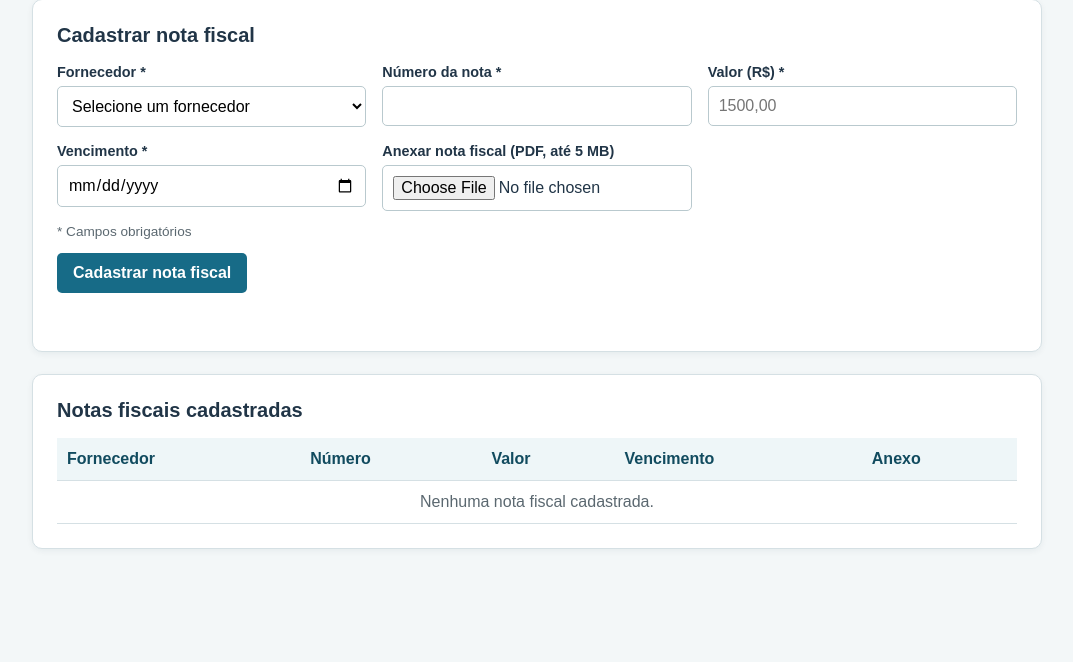
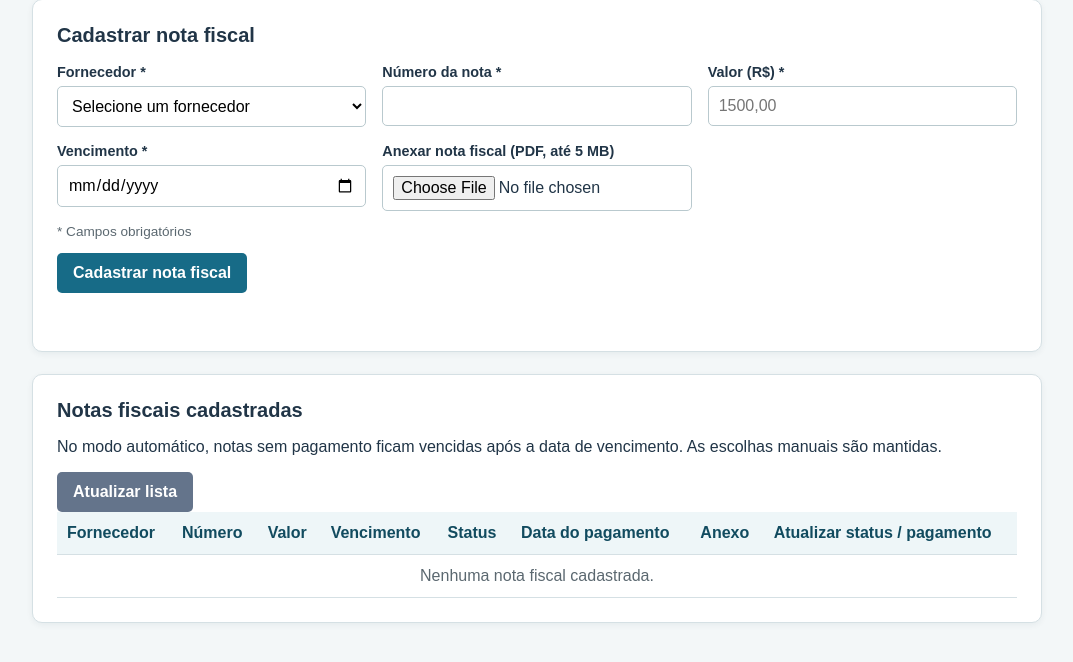
Before and after one commit to alinepamplona/fornece-plus, a Flask app: page /notas-fiscais in a window 1280 px wide. Shown: the part 118-780 px from the top of the page, without its empty margins (103-1176 px from the left). Run offline with Flask 3, Linux system fonts and the light colour scheme; the visitor is signed in with stand-in values (Sample User, id 1); data that the repository does not hold is empty.

Commit message:
feat: adiciona controle de pagamentos na interface

```diff
--- a/static/notas.js
+++ b/static/notas.js
@@ -2,6 +2,71 @@ const formularioNota = document.querySelector("#form-nota-fiscal");
 const seletorFornecedor = document.querySelector("#fornecedor_id");
 const mensagemNota = document.querySelector("#mensagem-nota");
 const listaNotas = document.querySelector("#lista-notas-fiscais");
+const ehAdmin = document.body.dataset.admin === "true";
+const totalColunas = ehAdmin ? 8 : 7;
+
+function formatarData(data) {
+    return data ? data.split("-").reverse().join("/") : "—";
+}
+
+function criarControlePagamento(nota) {
+    const celula = document.createElement("td");
+    const formulario = document.createElement("form");
+    formulario.className = "controle-pagamento";
+    const seletor = document.createElement("select");
+    seletor.setAttribute("aria-label", `Status da nota ${nota.numero}`);
+    ["Automatico", "Pendente", "Vencida", "Paga"].forEach((modo) => {
+        const opcao = document.createElement("option");
+        opcao.value = modo;
+        opcao.textContent = modo === "Automatico" ? "Automático" : modo;
+        opcao.selected = modo === nota.modo_status;
+        seletor.appendChild(opcao);
+    });
+    const rotulo = document.createElement("label");
+    rotulo.textContent = "Data do pagamento";
+    const data = document.createElement("input");
+    data.type = "date";
+    data.max = document.body.dataset.hoje;
+    data.value = nota.data_pagamento || "";
+    rotulo.appendChild(data);
+    function atualizarCampo() {
+        rotulo.hidden = seletor.value !== "Paga";
+        data.disabled = seletor.value !== "Paga";
+        data.required = seletor.value === "Paga";
+    }
+    seletor.addEventListener("change", atualizarCampo);
+    atualizarCampo();
+    const botao = document.createElement("button");
+    botao.type = "submit";
+    botao.textContent = "Salvar";
+    formulario.addEventListener("submit", async (evento) => {
+        evento.preventDefault();
+        const removerPagamento = nota.modo_status === "Paga" && seletor.value !== "Paga";
+        if (removerPagamento && !window.confirm("Esta alteração removerá a data do pagamento. Deseja continuar?")) return;
+        if (seletor.value === "Paga" && (!data.value || data.value > data.max)) {
+            return mostrarMensagemNota("Informe a data do pagamento, sem usar uma data futura.", "erro");
+        }
+        botao.disabled = true;
+        try {
+            const resposta = await fetch(`/api/notas-fiscais/${nota.id}/pagamento`, {
+                method: "PATCH",
+                headers: { "Content-Type": "application/json" },
+                body: JSON.stringify({ modo_status: seletor.value, data_pagamento: data.value, confirmar_remocao: removerPagamento })
+            });
+            const resultado = await resposta.json();
+            if (!resposta.ok) throw new Error(resultado.erro);
+            mostrarMensagemNota(resultado.mensagem, "sucesso");
+            await carregarNotas();
+        } catch (erro) {
+            mostrarMensagemNota(erro.message || "Não foi possível atualizar o pagamento.", "erro");
+        } finally {
+            botao.disabled = false;
+        }
+    });
+    formulario.append(seletor, rotulo, botao);
+    celula.appendChild(formulario);
+    return celula;
+}
 
 function criarCelula(texto) {
     const celula = document.createElement("td");
@@ -103,18 +168,28 @@ async function carregarNotas() {
         if (!resposta.ok) throw new Error(notas.erro);
         listaNotas.innerHTML = "";
         if (!notas.length) {
-            listaNotas.innerHTML = '<tr><td colspan="5">Nenhuma nota fiscal cadastrada.</td></tr>';
+            listaNotas.innerHTML = `<tr><td colspan="${totalColunas}">Nenhuma nota fiscal cadastrada.</td></tr>`;
             return;
         }
         notas.forEach((nota) => {
             const linha = document.createElement("tr");
-            [nota.fornecedor_nome, nota.numero, formatarValor(nota.valor), nota.vencimento]
+            [nota.fornecedor_nome, nota.numero, formatarValor(nota.valor), formatarData(nota.vencimento)]
                 .forEach((valor) => linha.appendChild(criarCelula(valor)));
+            const status = criarCelula(nota.status);
+            status.className = `status-${nota.status.toLowerCase()}`;
+            if (nota.modo_status === "Automatico") status.appendChild(document.createTextNode(" (automático)"));
+            linha.append(status, criarCelula(formatarData(nota.data_pagamento)));
             linha.appendChild(criarAcoesAnexo(nota));
+            if (ehAdmin) linha.appendChild(criarControlePagamento(nota));
             listaNotas.appendChild(linha);
         });
     } catch (erro) {
-        listaNotas.innerHTML = `<tr><td colspan="5">${erro.message || "Erro ao carregar notas fiscais."}</td></tr>`;
+        listaNotas.replaceChildren();
+        const linha = document.createElement("tr");
+        const celula = criarCelula(erro.message || "Erro ao carregar notas fiscais.");
+        celula.colSpan = totalColunas;
+        linha.appendChild(celula);
+        listaNotas.appendChild(linha);
     }
 }
 
@@ -143,4 +218,5 @@ document.querySelectorAll("[data-logout]").forEach((botao) => botao.addEventList
 }));
 
 carregarFornecedores().catch((erro) => mostrarMensagemNota(erro.message || "Erro ao carregar fornecedores.", "erro"));
+document.querySelector("#atualizar-notas").addEventListener("click", carregarNotas);
 carregarNotas();
--- a/static/style.css
+++ b/static/style.css
@@ -75,3 +75,7 @@ td[colspan] { text-align: center; color: #5b6870; }
 .botao-link { padding: 0; color: var(--azul); background: transparent; font-size: .9rem; font-weight: normal; }
 .botao-link:hover { color: var(--azul-escuro); background: transparent; text-decoration: underline; }
 .botao-link.perigo { color: var(--erro); }
+.controle-pagamento { display: grid; gap: 8px; min-width: 180px; }
+.status-paga { color: var(--sucesso); font-weight: bold; }
+.status-vencida { color: var(--erro); font-weight: bold; }
+.status-pendente { color: #835900; font-weight: bold; }
--- a/templates/notas_fiscais.html
+++ b/templates/notas_fiscais.html
@@ -4,7 +4,7 @@
     <meta charset="UTF-8"><meta name="viewport" content="width=device-width, initial-scale=1.0">
     <title>Fornece+ | Notas fiscais</title><link rel="stylesheet" href="{{ url_for('static', filename='style.css') }}">
 </head>
-<body>
+<body data-admin="{{ 'true' if eh_admin else 'false' }}" data-hoje="{{ hoje }}">
     <main class="container">
         <header class="cabecalho">
             <div><h1>Fornece<span>+</span></h1><p>{% if eh_admin %}Notas fiscais de todos os fornecedores{% else %}Notas fiscais de {{ fornecedor_nome }}{% endif %}</p></div>
@@ -22,9 +22,12 @@
             <p id="mensagem-nota" class="mensagem" role="status" aria-live="polite"></p>
         </section>
         <section class="card" aria-labelledby="titulo-lista-notas">
-            <h2 id="titulo-lista-notas">Notas fiscais cadastradas</h2><div class="tabela-responsiva"><table>
-                <thead><tr><th>Fornecedor</th><th>Número</th><th>Valor</th><th>Vencimento</th><th>Anexo</th></tr></thead>
-                <tbody id="lista-notas-fiscais"><tr><td colspan="5">Carregando notas fiscais...</td></tr></tbody>
+            <h2 id="titulo-lista-notas">Notas fiscais cadastradas</h2>
+            <p>No modo automático, notas sem pagamento ficam vencidas após a data de vencimento. As escolhas manuais são mantidas.</p>
+            <button id="atualizar-notas" type="button" class="botao-secundario">Atualizar lista</button>
+            <div class="tabela-responsiva"><table>
+                <thead><tr><th>Fornecedor</th><th>Número</th><th>Valor</th><th>Vencimento</th><th>Status</th><th>Data do pagamento</th><th>Anexo</th>{% if eh_admin %}<th>Atualizar status / pagamento</th>{% endif %}</tr></thead>
+                <tbody id="lista-notas-fiscais"><tr><td colspan="{{ 8 if eh_admin else 7 }}">Carregando notas fiscais...</td></tr></tbody>
             </table></div>
         </section>
     </main>
```
